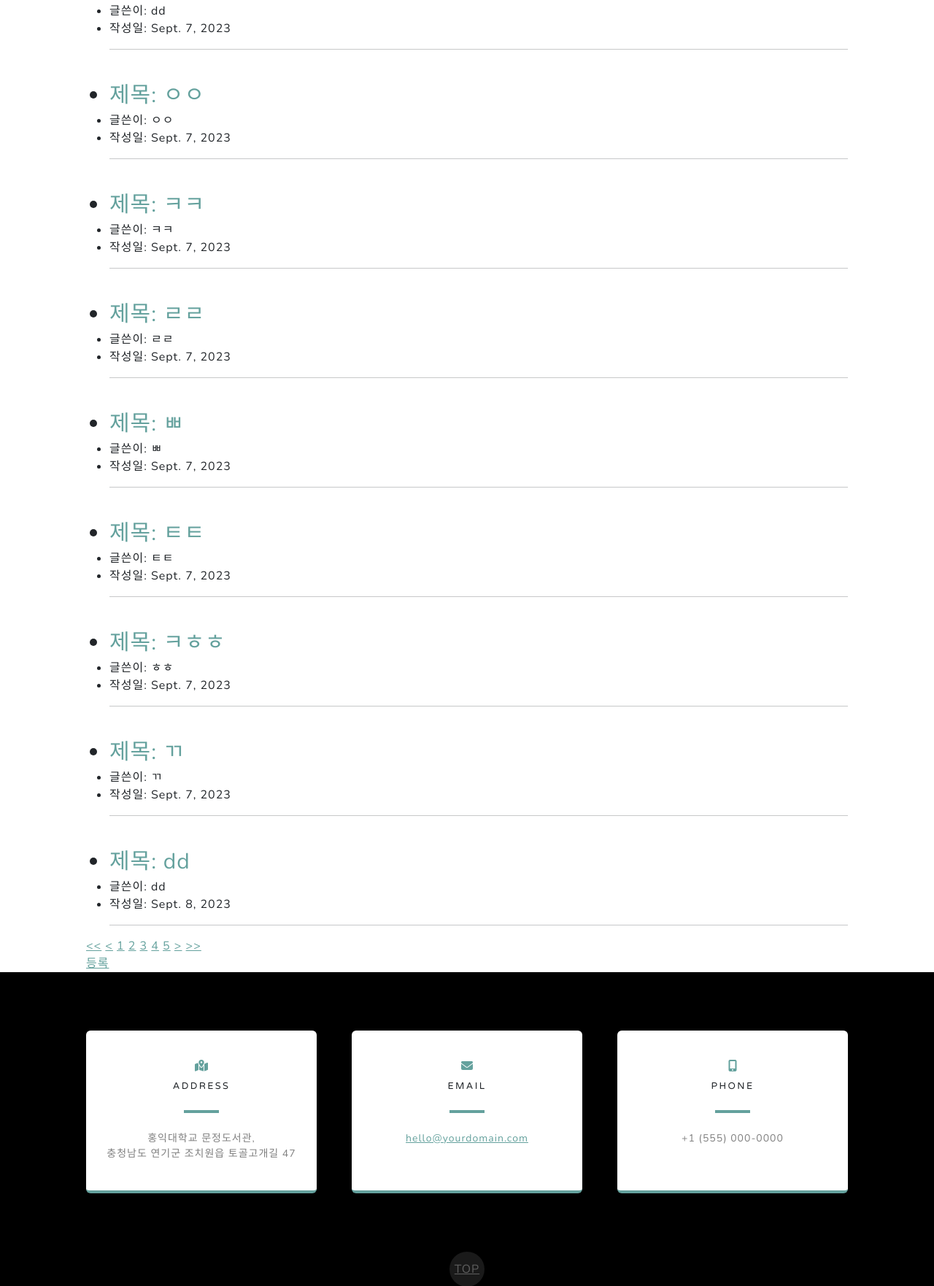
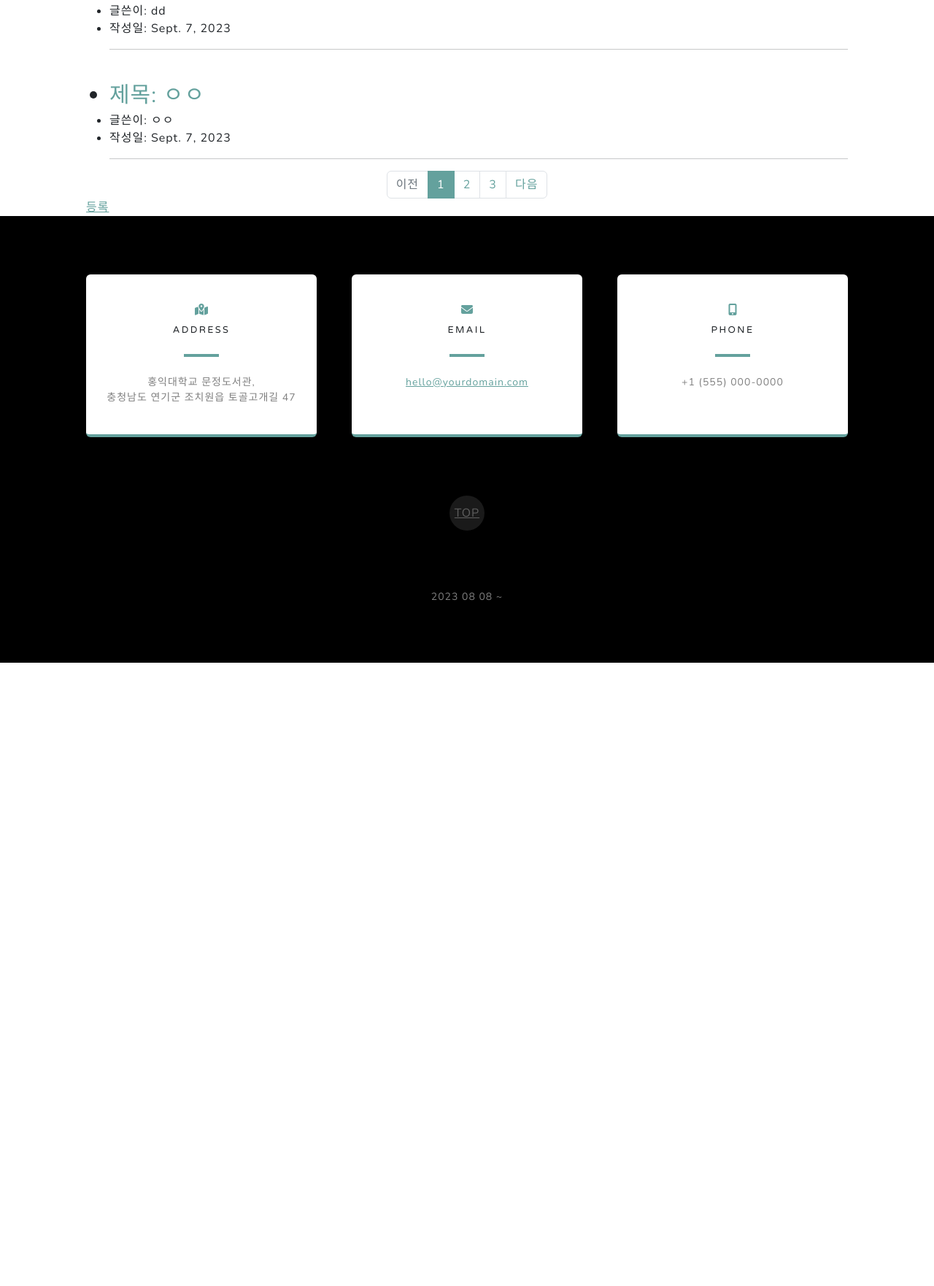
Before and after one commit to JHEEEEEEE/web_study, a Django app: page /contact/ in a window 1280 px wide. Shown: the part 949-2711 px from the top of the page at 73% size. After the commit the page ends 1857 px from the top, so only its background shows below. Run offline with Django 4.2, Linux system fonts and the light colour scheme; data comes from the database, SQL or seed files in the repository; both versions use the stored data as it was after the commit; some libraries are stand-ins or nearby versions.

Commit message:
contact 페이지네이션(목록 5개 표시, 이전, 다음 바 제작)

```diff
--- a/main/templates/main/contact.html
+++ b/main/templates/main/contact.html
@@ -1,5 +1,6 @@
 <!DOCTYPE html>
 <html lang="ko">
+
 <head>
   <meta charset="utf-8">
   <meta name="keywords" content="문의하기" />
@@ -11,14 +12,19 @@
   <link rel="stylesheet" href="/static/style_forcontact.css">
   <script src="https://use.fontawesome.com/releases/v6.3.0/js/all.js" crossorigin="anonymous"></script>
   <link href="https://fonts.googleapis.com/css?family=Varela+Round" rel="stylesheet" />
-    <link href="https://fonts.googleapis.com/css?family=Nunito:200,200i,300,300i,400,400i,600,600i,700,700i,800,800i,900,900i" rel="stylesheet" />
+  <link
+    href="https://fonts.googleapis.com/css?family=Nunito:200,200i,300,300i,400,400i,600,600i,700,700i,800,800i,900,900i"
+    rel="stylesheet" />
 
 </head>
+
 <body id="page-top">
   <nav class="navbar navbar-expand-lg navbar-light fixed-top" id="mainNav">
     <div class="container px-4 px-lg-5">
       <a class="navbar-brand" type='button' onclick="redirect_index()">일하시조</a>
-            <button class="navbar-toggler navbar-toggler-right" type="button" data-bs-toggle="collapse" data-bs-target="#navbarResponsive" aria-controls="navbarResponsive" aria-expanded="false" aria-label="Toggle navigation">
+      <button class="navbar-toggler navbar-toggler-right" type="button" data-bs-toggle="collapse"
+        data-bs-target="#navbarResponsive" aria-controls="navbarResponsive" aria-expanded="false"
+        aria-label="Toggle navigation">
         Menu
         <i class="fas fa-bars"></i>
       </button>
@@ -54,30 +60,57 @@
         <div class="board_list_wrap">
           <div class="board_list">
             <table>
-                  {% for list in postlist %}
+              {% for post in postlist %}
               <ul>
                 <br>
-                      <li style="font-size: 30px;"><a href="{{list.pk}}/" style="text-decoration: none;"> 제목: {{list.title}} </a></li>
-                      <li>글쓴이: {{ list.writer }}</li>
-                      <li>작성일: {{ list.date }}</li>
+                <li style="font-size: 30px;"><a href="{{post.pk}}/" style="text-decoration: none;"> 제목: {{post.title}}
+                  </a></li>
+                <li>글쓴이: {{ post.writer }}</li>
+                <li>작성일: {{ post.date }}</li>
                 <hr>
               </ul>
               {% endfor %}
             </table>
           </div>
-              <div class="board_page">
-                <a href="#" class="bt first"><<</a>
-                <a href="#" class="bt prev"><</a>
-                <a href="#" class="num on">1</a>
-                <a href="#" class="num">2</a>
-                <a href="#" class="num">3</a>
-                <a href="#" class="num">4</a>
-                <a href="#" class="num">5</a>
-                <a href="#" class="bt next">></a>
-                <a href="#" class="bt last">>></a>
-              </div>
+          <!-- 페이징처리 시작 -->
+          <ul class="pagination justify-content-center">
+            <!-- 이전페이지 -->
+            {% if postlist.has_previous %}
+            <li class="page-item">
+              <a class="page-link" href="?page={{ postlist.previous_page_number }}">이전</a>
+            </li>
+            {% else %}
+            <li class="page-item disabled">
+              <a class="page-link" tabindex="-1" aria-disabled="true" href="#">이전</a>
+            </li>
+            {% endif %}
+            <!-- 페이지리스트 -->
+            {% for page_number in postlist.paginator.page_range %}
+            {% if page_number == postlist.number %}
+            <li class="page-item active" aria-current="page">
+              <a class="page-link" href="?page={{ page_number }}">{{ page_number }}</a>
+            </li>
+            {% else %}
+            <li class="page-item">
+              <a class="page-link" href="?page={{ page_number }}">{{ page_number }}</a>
+            </li>
+            {% endif %}
+            {% endfor %}
+            <!-- 다음페이지 -->
+            {% if postlist.has_next %}
+            <li class="page-item">
+              <a class="page-link" href="?page={{ postlist.next_page_number }}">다음</a>
+            </li>
+            {% else %}
+            <li class="page-item disabled">
+              <a class="page-link" tabindex="-1" aria-disabled="true" href="#">다음</a>
+            </li>
+            {% endif %}
+          </ul>
+          <!-- 페이징처리 끝 -->
+
           <div class="bt_wrap">
-                <a type='button' onclick="redirect_write()" class="on" href="post_create/" >등록</a>
+            <a type='button' onclick="redirect_write()" class="on" href="post_create/">등록</a>
             <!--<a href="#">수정</a>-->
           </div>
         </div>
@@ -135,4 +168,5 @@
   <script src="/static/scripts.js"></script>
   <script type="text/javascript" src="/static/redirect.js"></script>
 </body>
+
 </html>
--- a/main/views.py
+++ b/main/views.py
@@ -4,6 +4,8 @@ from .models import Post
 from .forms import PostForm
 from django.http import HttpResponseRedirect
 from django.urls import reverse
+from django.core.paginator import Paginator, PageNotAnInteger, EmptyPage
+from django.conf import settings
 
 
 # index.html 페이지를 부르는 index 함수
@@ -15,12 +17,35 @@ def index(request):
 def info(request):
     return render(request, 'main/info.html')
 
-# contact.html 페이지를 부르는 blog 함수
+# contact.html 페이지를 부르는 contact 함수
 def contact(request):
     # 모든 Post를 가져와 postlist에 저장합니다
     postlist = Post.objects.all()
-    # contact.html 페이지를 열 때, 모든 Post인 postlist도 같이 가져옵니다
-    return render(request, 'main/contact.html', {'postlist':postlist})
+
+    # 페이지당 표시할 항목 수
+    page_size = settings.PAGINATION_PAGE_SIZE
+
+    # Paginator를 사용하여 Post 리스트를 페이지별로 나눕니다.
+    paginator = Paginator(postlist, page_size)
+
+    # 현재 페이지 번호를 가져옵니다.
+    page = request.GET.get('page')
+
+    try:
+        # 현재 페이지에 해당하는 항목을 가져옵니다.
+        postlist = paginator.page(page)
+    except PageNotAnInteger:
+        # 페이지 번호가 정수가 아닌 경우, 첫 번째 페이지를 가져옵니다.
+        postlist = paginator.page(1)
+    except EmptyPage:
+        # 페이지가 비어있는 경우, 마지막 페이지를 가져옵니다.
+        postlist = paginator.page(paginator.num_pages)
+
+    # contact.html 페이지를 열 때, 모든 Post인 postlist도 같이 가져옵니다.
+    return render(request, 'main/contact.html', {'postlist': postlist})
+
+
+
 
 # contact의 게시글(posting)을 부르는 posting 함수
 def posting(request, pk):
--- a/web_study/settings.py
+++ b/web_study/settings.py
@@ -129,3 +129,5 @@ DEFAULT_AUTO_FIELD = "django.db.models.BigAutoField"
 
 MEDIA_ROOT = os.path.join(BASE_DIR, 'media')
 MEDIA_URL = '/media/'
+
+PAGINATION_PAGE_SIZE = 5  # 예: 페이지당 5개 항목 표시
```
Also changed, not shown: db.sqlite3. Lines whose indentation alone changed are shown as unchanged.
